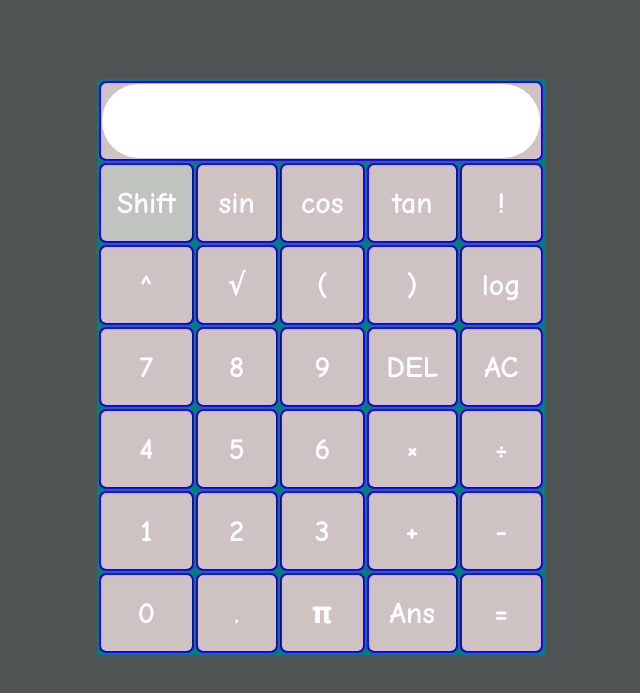
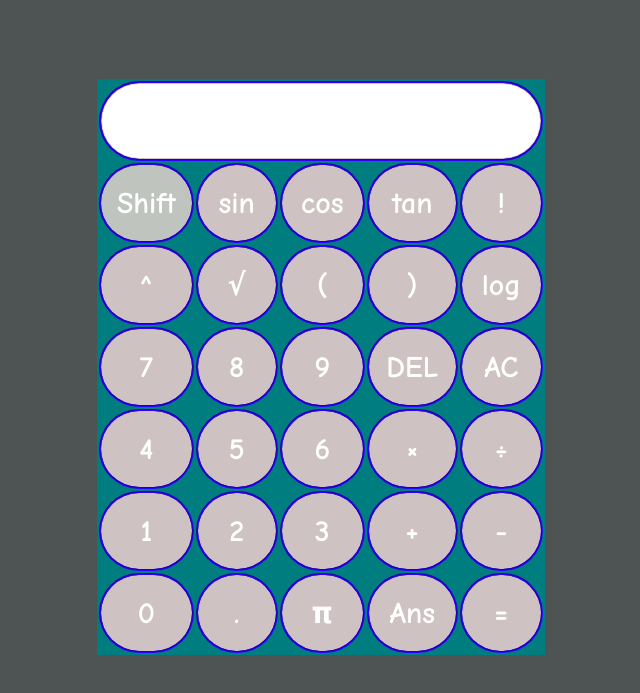
Before and after one commit to Jaideep25/Scientific-Calculator, a plain HTML site: page index.html in a window 1280 px wide. Shown: the part 41-734 px from the top of the page, without its empty margins (223-863 px from the left). Drawn offline with Linux system fonts and the light colour scheme.

Commit message:
Update index.html

```diff
--- a/index.html
+++ b/index.html
@@ -28,7 +28,7 @@
 		color: white;
         background-color: rgb(207, 194, 194);
 		border: 2px groove rgb(47, 0, 255);
-        border-radius: 7px;
+        border-radius: 100px;
 	}
 
 	input {
```
